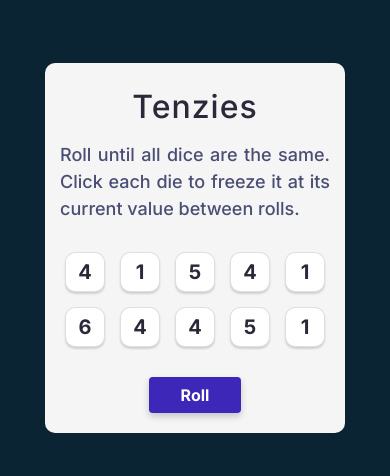
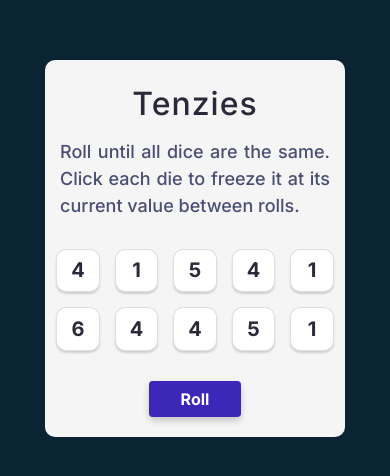
Before and after one commit to tariq-k-dev/tenzies, a React (Vite) app: page / in a window 390 px wide. Shown: the part 174-650 px from the top of the page. Built offline with nearby package versions, Linux system fonts and the light colour scheme.

Commit message:
style: Improve responsive layout and readability
- Update paragraph alignment and width for better text flow.
- Adjust die container gap to prevent overflow on mobile devices.

```diff
--- a/src/components/App.css
+++ b/src/components/App.css
@@ -37,8 +37,8 @@
 p {
   color: var(--secondary-color);
   font-size: 1.8rem;
-  text-align: center;
-  width: 70%;
+  text-align: justify;
+  width: 80%;
   line-height: 1.5;
 }
 
--- a/src/components/Die.module.css
+++ b/src/components/Die.module.css
@@ -18,8 +18,8 @@
 
 @media (max-width: 600px) {
   .die {
-    width: 4rem;
-    height: 4rem;
+    width: 4.35rem;
+    height: 4.35rem;
   }
 }
 
```
